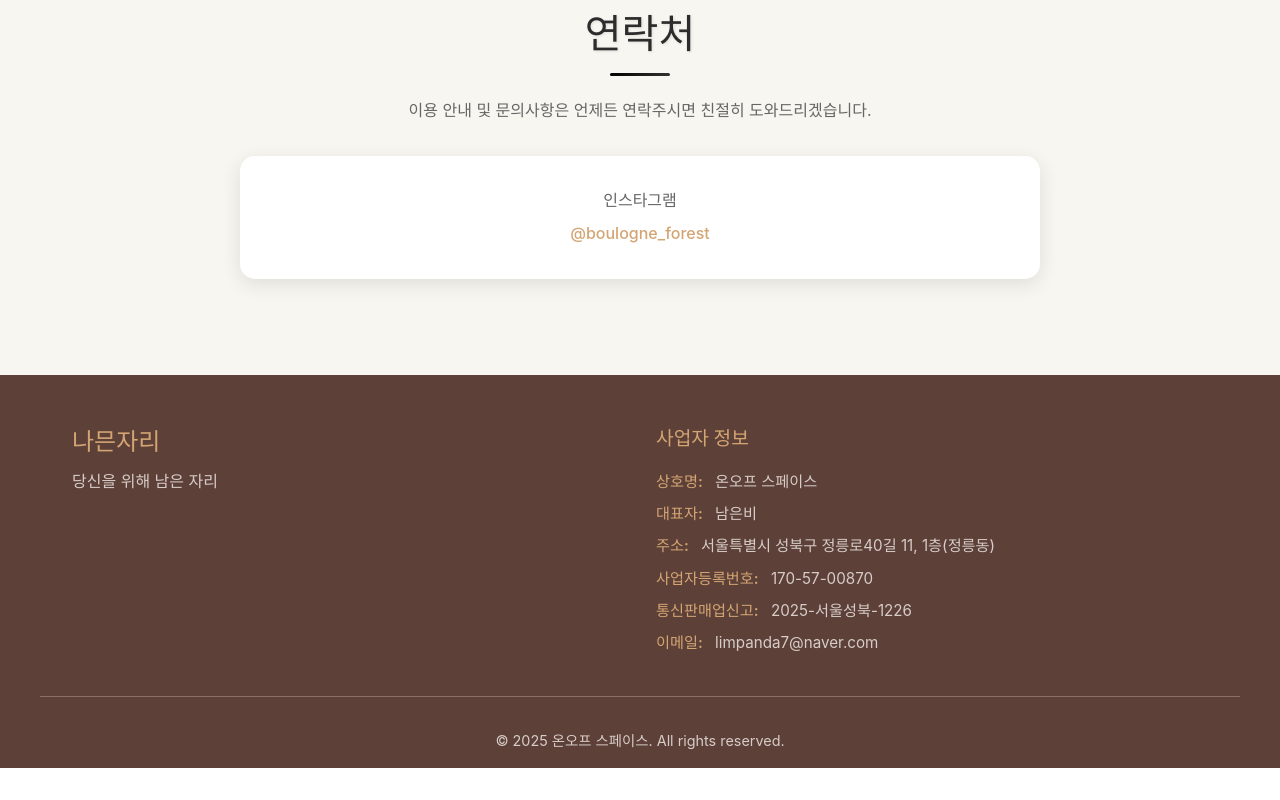
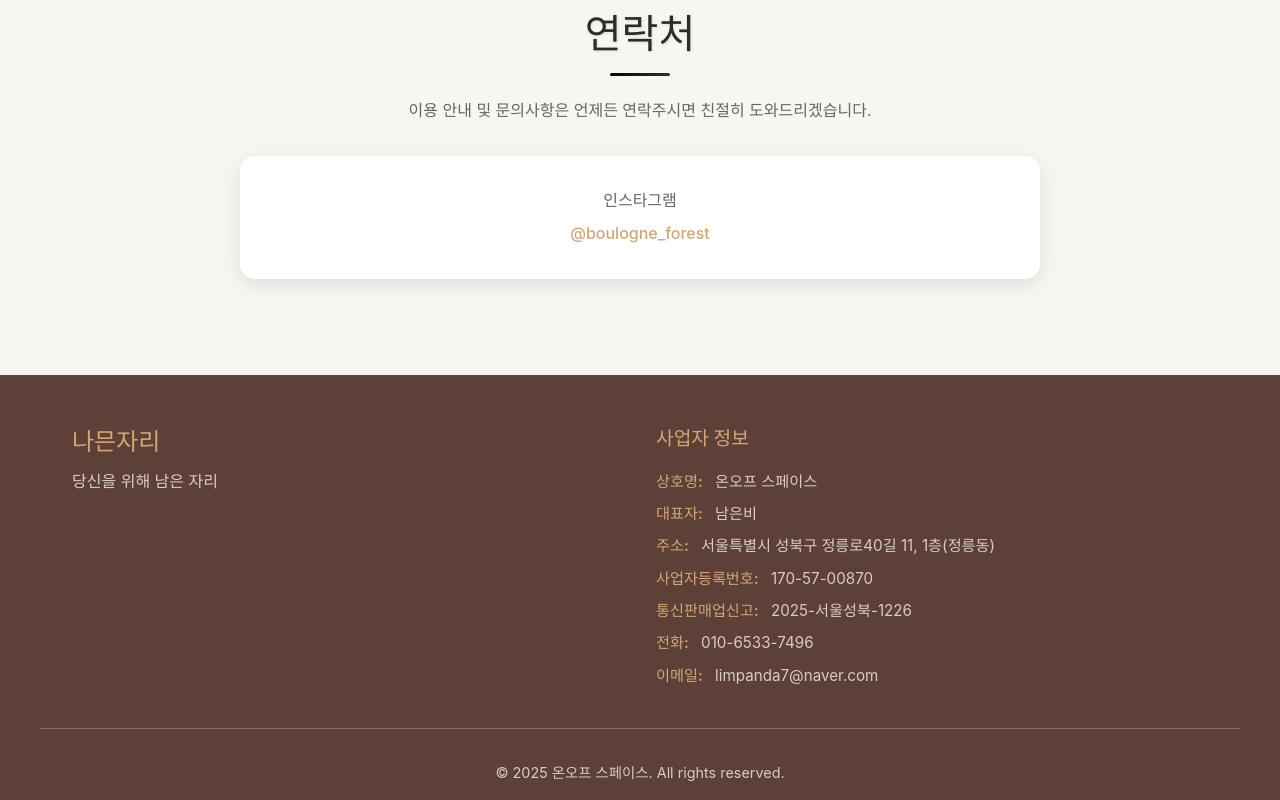
Before and after one commit to limpanda7/nameun-jari, a React (Vite) app: page /blon in a window 1280 px wide. Shown: the part 4753-5553 px from the top of the page. Before the commit the page ends 5521 px from the top, so only its background shows below. Built offline with nearby package versions, Linux system fonts and the light colour scheme; a web font is replaced by a local one.

Commit message:
전화번호 추가

```diff
--- a/src/components/CommonFooter/CommonFooter.jsx
+++ b/src/components/CommonFooter/CommonFooter.jsx
@@ -17,6 +17,7 @@ const CommonFooter = () => {
             <p><strong>주소:</strong> 서울특별시 성북구 정릉로40길 11, 1층(정릉동)</p>
             <p><strong>사업자등록번호:</strong> 170-57-00870</p>
             <p><strong>통신판매업신고:</strong> 2025-서울성북-1226</p>
+            <p><strong>전화:</strong> 010-6533-7496</p>
             <p><strong>이메일:</strong> limpanda7@naver.com</p>
           </div>
         </div>
```
